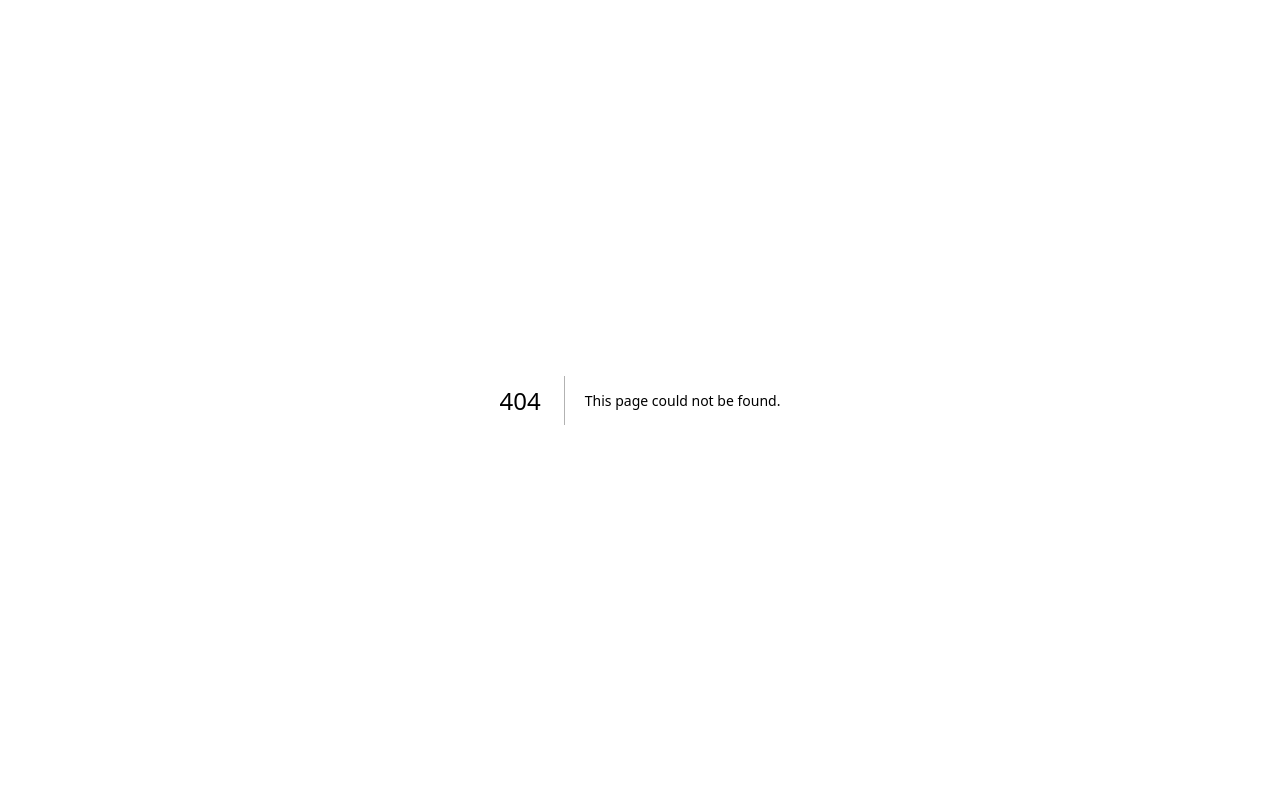
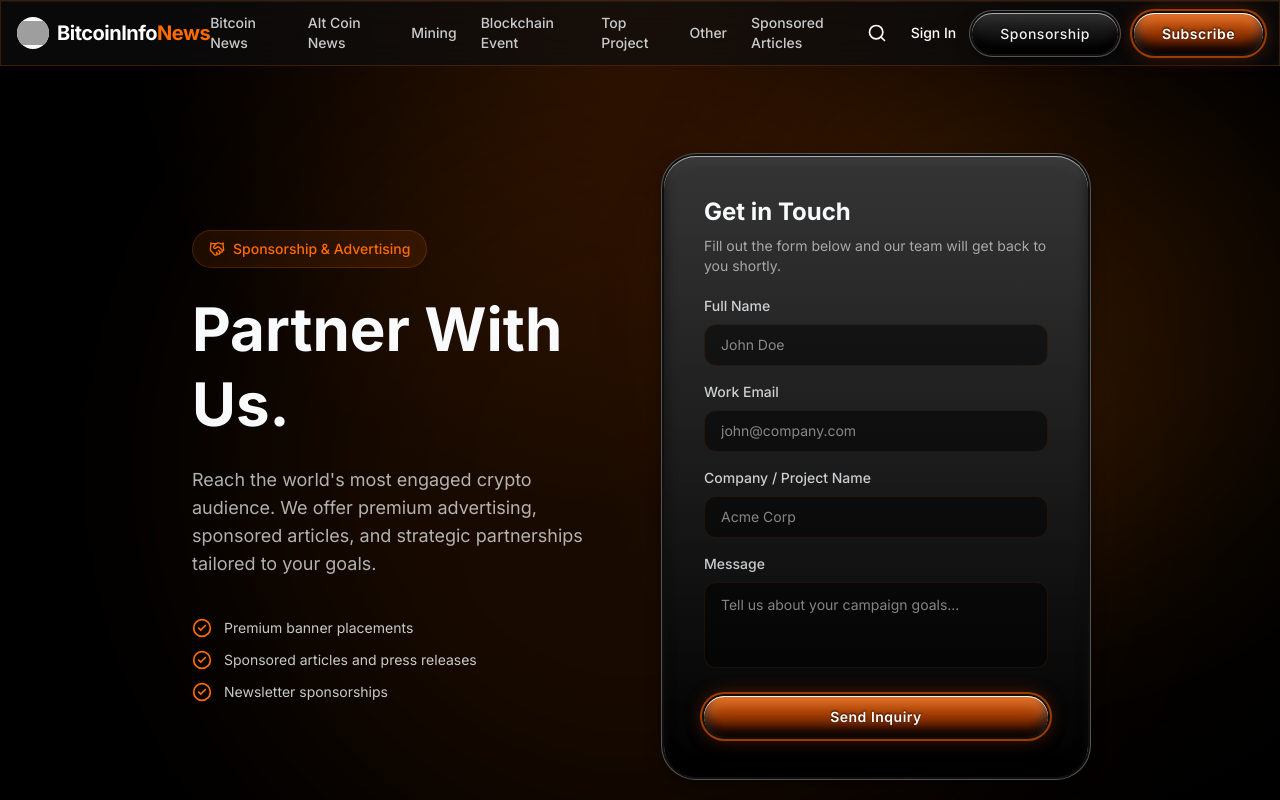
Before and after one commit to lequyn24-sudo/BTN-Web, a Next.js app: page /contact in a window 1280 px wide. Before the commit this address had no page. Shown: the top 800 px of the page. Built offline with nearby package versions, Linux system fonts and the light colour scheme; grey boxes are pictures that could not be loaded.

Commit message:
feat: add contact/sponsorship page to fix 404 error

```diff
--- /dev/null
+++ b/src/app/contact/page.tsx
@@ -0,0 +1,108 @@
+import { Header } from "@/components/Header";
+import { Footer } from "@/components/Footer";
+import { Handshake, CheckCircle2 } from "lucide-react";
+
+export default function ContactPage() {
+  return (
+    <>
+      <Header />
+      <main className="min-h-screen flex items-center justify-center py-20 px-4 relative overflow-hidden">
+        {/* Background Effects */}
+        <div className="absolute top-1/2 left-1/2 -translate-x-1/2 -translate-y-1/2 w-[800px] h-[800px] bg-primary/20 rounded-full blur-[120px] opacity-50 pointer-events-none"></div>
+        <div className="absolute top-0 right-0 w-[500px] h-[500px] bg-primary/10 rounded-full blur-[100px] pointer-events-none"></div>
+
+        <div className="max-w-4xl w-full grid grid-cols-1 md:grid-cols-2 gap-12 items-center relative z-10">
+          {/* Left Content */}
+          <div className="flex flex-col gap-6">
+            <div className="inline-flex items-center gap-2 bg-primary/10 border border-primary/20 text-primary px-4 py-2 rounded-full w-max text-sm font-medium">
+              <Handshake className="w-4 h-4" />
+              <span>Sponsorship & Advertising</span>
+            </div>
+
+            <h1 className="text-4xl md:text-6xl font-bold leading-tight">
+              Partner With Us.
+            </h1>
+
+            <p className="text-foreground/70 text-lg">
+              Reach the world's most engaged crypto audience. We offer premium advertising, sponsored articles, and strategic partnerships tailored to your goals.
+            </p>
+
+            <div className="flex flex-col gap-3 mt-4">
+              <div className="flex items-center gap-3 text-sm text-foreground/80">
+                <CheckCircle2 className="w-5 h-5 text-primary" />
+                <span>Premium banner placements</span>
+              </div>
+              <div className="flex items-center gap-3 text-sm text-foreground/80">
+                <CheckCircle2 className="w-5 h-5 text-primary" />
+                <span>Sponsored articles and press releases</span>
+              </div>
+              <div className="flex items-center gap-3 text-sm text-foreground/80">
+                <CheckCircle2 className="w-5 h-5 text-primary" />
+                <span>Newsletter sponsorships</span>
+              </div>
+            </div>
+          </div>
+
+          {/* Right Form */}
+          <div className="skeuo-card p-8 md:p-10 rounded-[32px] relative">
+            <div className="absolute inset-0 bg-gradient-to-b from-white/5 to-transparent rounded-[32px] pointer-events-none"></div>
+
+            <form className="relative z-10 flex flex-col gap-5">
+              <div className="flex flex-col gap-2">
+                <h3 className="text-2xl font-bold">Get in Touch</h3>
+                <p className="text-sm text-foreground/60">Fill out the form below and our team will get back to you shortly.</p>
+              </div>
+
+              <div className="flex flex-col gap-4">
+                <div className="flex flex-col gap-2">
+                  <label htmlFor="name" className="text-sm font-medium text-foreground/80">Full Name</label>
+                  <input
+                    type="text"
+                    id="name"
+                    placeholder="John Doe"
+                    className="bg-black/50 border border-border/50 rounded-xl px-4 py-2.5 text-sm focus:outline-none focus:border-primary/50 focus:ring-1 focus:ring-primary/50 transition-all text-white"
+                  />
+                </div>
+
+                <div className="flex flex-col gap-2">
+                  <label htmlFor="email" className="text-sm font-medium text-foreground/80">Work Email</label>
+                  <input
+                    type="email"
+                    id="email"
+                    placeholder="john@company.com"
+                    className="bg-black/50 border border-border/50 rounded-xl px-4 py-2.5 text-sm focus:outline-none focus:border-primary/50 focus:ring-1 focus:ring-primary/50 transition-all text-white"
+                  />
+                </div>
+
+                <div className="flex flex-col gap-2">
+                  <label htmlFor="company" className="text-sm font-medium text-foreground/80">Company / Project Name</label>
+                  <input
+                    type="text"
+                    id="company"
+                    placeholder="Acme Corp"
+                    className="bg-black/50 border border-border/50 rounded-xl px-4 py-2.5 text-sm focus:outline-none focus:border-primary/50 focus:ring-1 focus:ring-primary/50 transition-all text-white"
+                  />
+                </div>
+
+                <div className="flex flex-col gap-2">
+                  <label htmlFor="message" className="text-sm font-medium text-foreground/80">Message</label>
+                  <textarea
+                    id="message"
+                    rows={3}
+                    placeholder="Tell us about your campaign goals..."
+                    className="bg-black/50 border border-border/50 rounded-xl px-4 py-3 text-sm focus:outline-none focus:border-primary/50 focus:ring-1 focus:ring-primary/50 transition-all text-white resize-none"
+                  ></textarea>
+                </div>
+              </div>
+
+              <button type="button" className="btn-primary w-full mt-2 py-3.5 text-base font-semibold">
+                Send Inquiry
+              </button>
+            </form>
+          </div>
+        </div>
+      </main>
+      <Footer />
+    </>
+  );
+}
```
